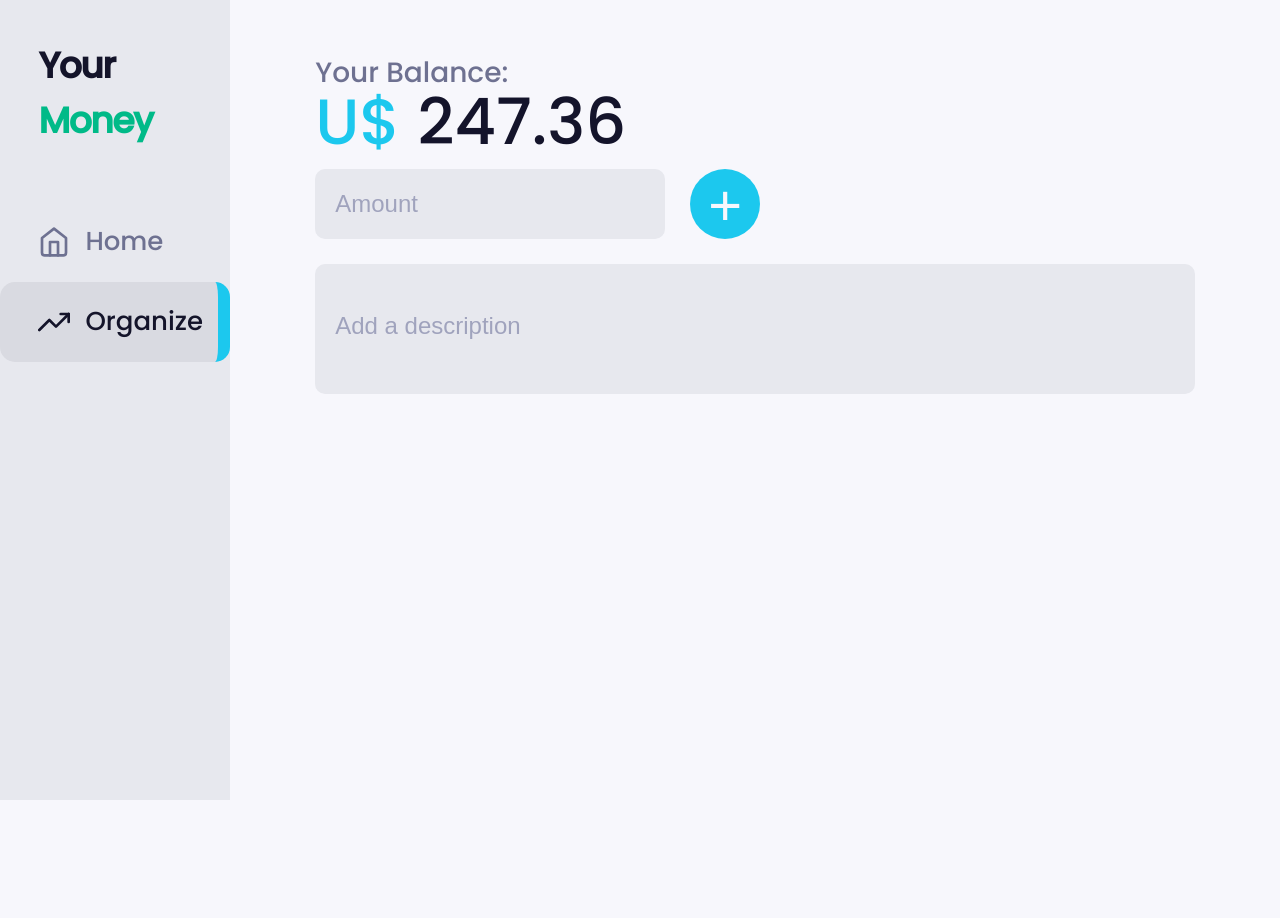
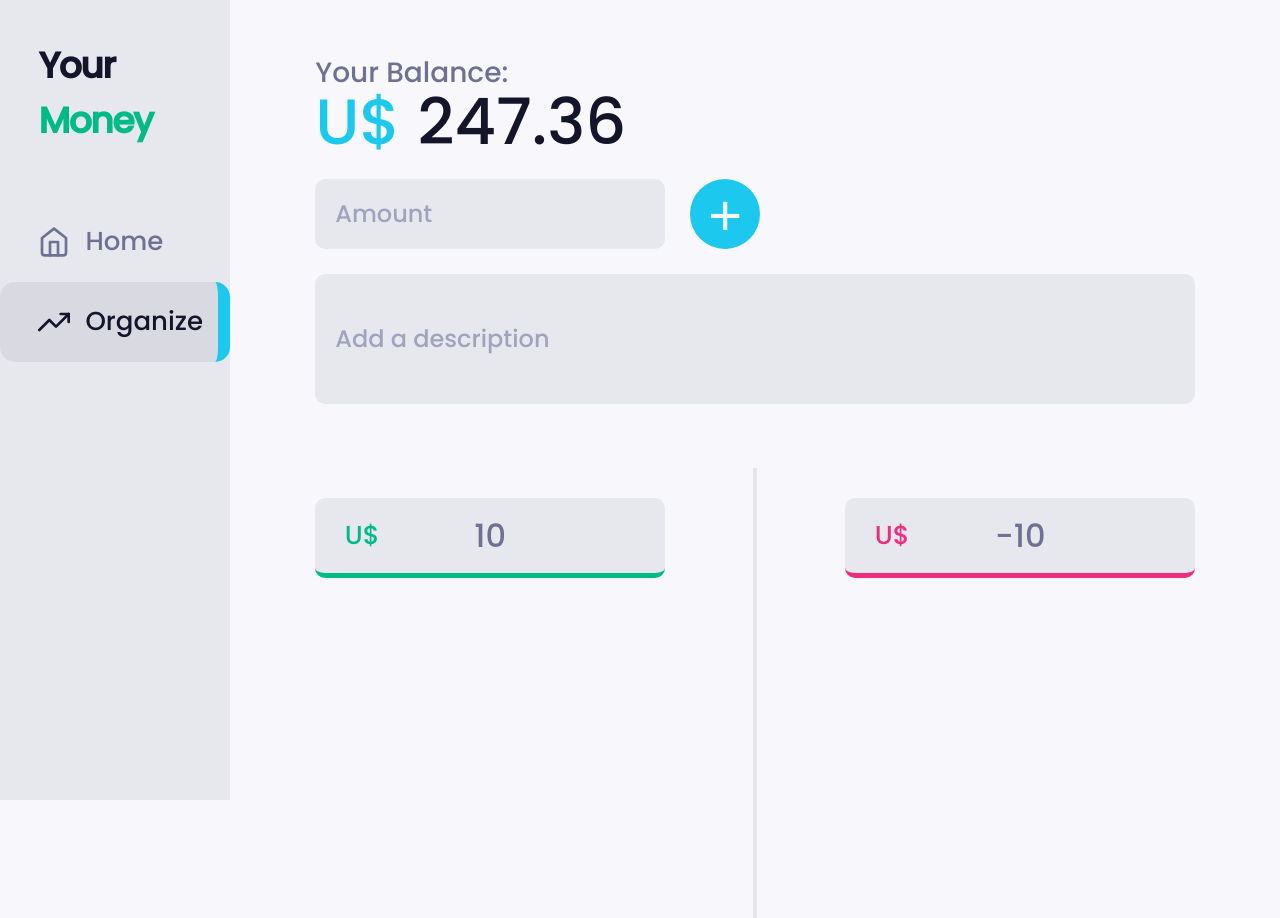
Before and after one commit to felipelourencosilva/your-money, a React (Create React App) app: page /organize in a window 1280 px wide. Before the commit the page ends 800 px from the top, so only its background shows below. Built offline with nearby package versions, Linux system fonts and the light colour scheme.

Commit message:
Adicionar valor
Agora você pode adicionar valor

```diff
--- a/package.json
+++ b/package.json
@@ -11,6 +11,7 @@
     "react-icons": "^4.2.0",
     "react-router-dom": "^5.2.0",
     "react-scripts": "4.0.3",
+    "uuidv4": "^6.2.7",
     "web-vitals": "^1.0.1"
   },
   "scripts": {
--- a/src/App.css
+++ b/src/App.css
@@ -1,3 +1,7 @@
 .App{
     display: flex;
 }
+.organize-app{
+    display: flex;
+    flex-direction: column;
+}
--- a/src/App.jsx
+++ b/src/App.jsx
@@ -3,19 +3,63 @@ import "./App.css";
 import Menu from "./components/Menu/Menu";
 import Home from "./Pages/Home/Home";
 import Organize from "./Pages/Organize/Organize"
+import Balances from "./Pages/Organize/Balances";
 
 import { BrowserRouter as Router, Switch, Route } from "react-router-dom";
+import { useState } from "react";
+import { v4 as uuidv4 } from 'uuid';
 
 function App() {
+
+  const [balances, setBalances] = useState([
+      {
+        id: 1,
+        amount: 10,
+        description: 'teste2',
+      },
+      {
+        id: 2,
+        amount: -10,
+        description: 'teste3',
+      },
+  ]);
+
+  const positiveBalances = balances.filter(balance => balance.amount > 0)
+
+  const negativeBalances = balances.filter(balance => balance.amount < 0)
+
+  const handleAddBalance = (amount, description) => {
+    const newBalance = [
+      ...balances,
+      {
+        id: uuidv4(),
+        amount: amount,
+        description: description,
+      }
+    ]
+    setBalances(newBalance)
+  }
+
   return (
     <Router>
       <div className="App">
         <Menu />
         <Switch>
           <Route path="/" exact component={Home} />
-          <Route path="/organize" component={Organize} />
+          <Route
+            path="/organize"
+            exact
+            render={() => (
+              <div className="organize-app">
+                <Organize handleAddBalance={handleAddBalance} />
+                <Balances positiveBalances={positiveBalances} negativeBalances={negativeBalances} />
+              </div>
+            )}
+
+          />
         </Switch>
       </div>
+
     </Router>
   );
 }
--- /dev/null
+++ b/src/Pages/Organize/Balances.css
@@ -0,0 +1,20 @@
+.balances-container{
+    /* background: red; */
+    height: 59.9vh;
+    display: flex;
+    justify-content: center;
+}
+
+.balances{
+    padding-top: 4rem;
+    width: 55rem;
+    display: flex;
+    justify-content: space-between;
+    /* background: green; */
+}
+
+.mid-line{
+    background: #E5E5EA;
+    height: 450px;
+    width: 4px;
+}
--- /dev/null
+++ b/src/Pages/Organize/Balances.jsx
@@ -0,0 +1,34 @@
+import React from "react";
+
+import PositiveBalance from "./PositiveBalance";
+import NegativeBalance from "./NegativeBalance";
+
+import "./Balances.css";
+
+const Balances = ({ positiveBalances, negativeBalances }) => {
+  return (
+    <div className="balances-container">
+      <div className="balances">
+        <div className="positive-balance-container">
+          {positiveBalances.map((positiveBalance) => (
+            <PositiveBalance
+              positiveBalance={positiveBalance}
+              key={positiveBalance.id}
+            />
+          ))}
+        </div>
+        <div className="mid-line"></div>
+        <div className="negative-balance-container">
+          {negativeBalances.map((negativeBalance) => (
+            <NegativeBalance
+              negativeBalance={negativeBalance}
+              key={negativeBalance.id}
+            />
+          ))}
+        </div>
+      </div>
+    </div>
+  );
+};
+
+export default Balances;
--- /dev/null
+++ b/src/Pages/Organize/NegativeBalance.css
@@ -0,0 +1,21 @@
+.negative-balance{
+    width: 350px;
+    height: 80px;
+    background: #E7E8EE;
+    border-radius: 10px;
+    border-bottom: 5px solid #ED2E7E;
+    display: flex;
+    justify-content: center;
+    align-items: center;
+    font-size: 32px;
+    color: #6E7191;
+    margin-top: 30px;
+    padding: 0rem 2rem;
+}
+
+.us-negative{
+    position: absolute;
+    color: #ED2E7E;
+    font-size: 26px;
+    transform: translateX(-8rem);
+}
--- /dev/null
+++ b/src/Pages/Organize/NegativeBalance.jsx
@@ -0,0 +1,14 @@
+import React from 'react';
+
+import "./NegativeBalance.css"
+
+const NegativeBalance = ({negativeBalance}) => {
+    return (
+        <div className="negative-balance">
+            <p className="us-negative">U$</p>
+            <p className="balance-amount">{negativeBalance.amount}</p>
+        </div>
+    );
+}
+
+export default NegativeBalance;
--- a/src/Pages/Organize/Organize.css
+++ b/src/Pages/Organize/Organize.css
@@ -1,5 +1,4 @@
 .organize-container{
-    height: 100vh;
     width: calc(100vw - 18vw);
     display: flex;
     flex-direction: column;
@@ -8,24 +7,28 @@
 
 .organize{
     padding-top: 2rem;
-    height: 100vh;
     width: 55rem;
-
 }
 
 .your-balance{
     font-size: 28px;
     color: #6E7191;
     transform: translateY(20px);
+    cursor: default;
 }
 
 .your-money{
     font-size: 64px;
     color: #14142B;
+    cursor: default;
 }
 
 .money-us{
     color: #1CC8EE;
+}
+
+.add-amount{
+    margin-top: 10px;
 }
 
 .amount{
@@ -37,12 +40,14 @@
     padding-left: 20px;
     margin-bottom: 25px;
     margin-right: 25px;
+    font-size: 24px;
+    color: #6E7191;
 }
 
 .amount::placeholder{
     font-size: 24px;
     color: #A0A3BD;
-    transform: translateY(3px);
+    font-family: 'Poppins', sans-serif;
 }
 
 .button{
@@ -53,6 +58,7 @@
     border-radius: 50%;
     font-size: 58px;
     color: #F7F7FC;
+    cursor: pointer;
 }
 
 .add-description{
@@ -62,11 +68,20 @@
     width: 100%;
     border-radius: 10px;
     padding-left: 20px;
+    font-size: 24px;
+    color: #6E7191;
 }
 
 .add-description::placeholder{
     font-size: 24px;
     color: #A0A3BD;
+    font-family: 'Poppins', sans-serif;
+}
+
+textarea:focus, input:focus, select:focus {
+    box-shadow: 0 0 0 0;
+    border: 0 none;
+    outline: 0;
 }
 
 .amount-and-button{
--- a/src/Pages/Organize/Organize.jsx
+++ b/src/Pages/Organize/Organize.jsx
@@ -1,8 +1,29 @@
-import React from "react";
+import React, { useState } from "react";
+
+import Balances from "./Balances";
 
 import "./Organize.css";
+import PositiveBalance from "./PositiveBalance";
 
-const Organize = () => {
+const Organize = ({handleAddBalance}) => {
+
+  const [inputDataAmount, setInputDataAmount] = useState("")
+  const [inputDataDescription, setInputDataDescription] = useState("")
+
+    const handleInputChangeAmount = (e) => {
+      setInputDataAmount(e.target.value)
+    }
+
+    const handleInputChangeDescription = (e) => {
+      setInputDataDescription(e.target.value)
+    }
+
+    const handleAddBalanceClick = () => {
+      handleAddBalance(inputDataAmount, inputDataDescription)
+      setInputDataAmount('')
+      setInputDataDescription('')
+    }
+
   return (
       <div className="organize-container">
         <div className="organize">
@@ -14,10 +35,11 @@ const Organize = () => {
           </div>
           <div className="add-amount">
             <div className="amount-and-button">
-            <input className="amount" type="number" placeholder="Amount" />
-            <button className="button">+</button>
+              <input onChange={handleInputChangeAmount} className="amount" type="number" placeholder="Amount" />
+              <button onClick={handleAddBalanceClick} className="button">+</button>
             </div>
             <input
+              onChange={handleInputChangeDescription}
               className="add-description"
               type="text"
               placeholder="Add a description"
--- /dev/null
+++ b/src/Pages/Organize/PositiveBalance.css
@@ -0,0 +1,21 @@
+.positive-balance{
+    width: 350px;
+    height: 80px;
+    background: #E7E8EE;
+    border-radius: 10px;
+    border-bottom: 5px solid #00BA88;
+    display: flex;
+    justify-content: center;
+    align-items: center;
+    font-size: 32px;
+    color: #6E7191;
+    margin-top: 30px;
+    padding: 0rem 2rem;
+}
+
+.us-positive{
+    position: absolute;
+    color: #00BA88;
+    font-size: 26px;
+    transform: translateX(-8rem);
+}
--- /dev/null
+++ b/src/Pages/Organize/PositiveBalance.jsx
@@ -0,0 +1,14 @@
+import React from 'react';
+
+import "./PositiveBalance.css";
+
+const PositiveBalance = ({positiveBalance}) => {
+    return (
+        <div className="positive-balance">
+            <p className="us-positive">U$</p>
+            <p>{positiveBalance.amount}</p>
+        </div>
+    );
+}
+
+export default PositiveBalance;
--- a/src/components/Menu/Menu.jsx
+++ b/src/components/Menu/Menu.jsx
@@ -1,6 +1,6 @@
 import React from "react";
 
-import {Link, useHistory, useParams} from "react-router-dom";
+import { Link, useHistory, useParams } from "react-router-dom";
 
 import { FiHome, FiTrendingUp } from "react-icons/fi";
 import "./Menu.css";
@@ -8,24 +8,32 @@ import "./Menu.css";
 const Menu = () => {
   const params = useParams();
   const history = useHistory();
-  console.log(history.location.pathname)
 
   return (
     <div className="menu">
-      <h1 className="logo-name">
-        Your <span className="money">Money</span>
-      </h1>
+      <Link to="/">
+        <h1 className="logo-name">
+          Your <span className="money">Money</span>
+        </h1>
+      </Link>
       <div className="menu-container">
         <ul>
-          <Link to="/" >
-            <li className={`icons-container ${history.location.pathname === '/' ? 'Page' : ''}`}>
+          <Link to="/">
+            <li
+              className={`icons-container ${
+                history.location.pathname === "/" ? "Page" : ""
+              }`}
+            >
               <FiHome className="icons" />
               <p className="icons-name">Home</p>
-
             </li>
           </Link>
           <Link to="/organize">
-            <li className={`icons-container ${history.location.pathname === '/organize' ? 'Organize' : ''}`}>
+            <li
+              className={`icons-container ${
+                history.location.pathname === "/organize" ? "Organize" : ""
+              }`}
+            >
               <FiTrendingUp className="icons" />
               <p className="icons-name">Organize</p>
             </li>
```
Also changed, not shown: 1 other file (tests, documents, lock files or other folders). Lines whose indentation alone changed are shown as unchanged.
